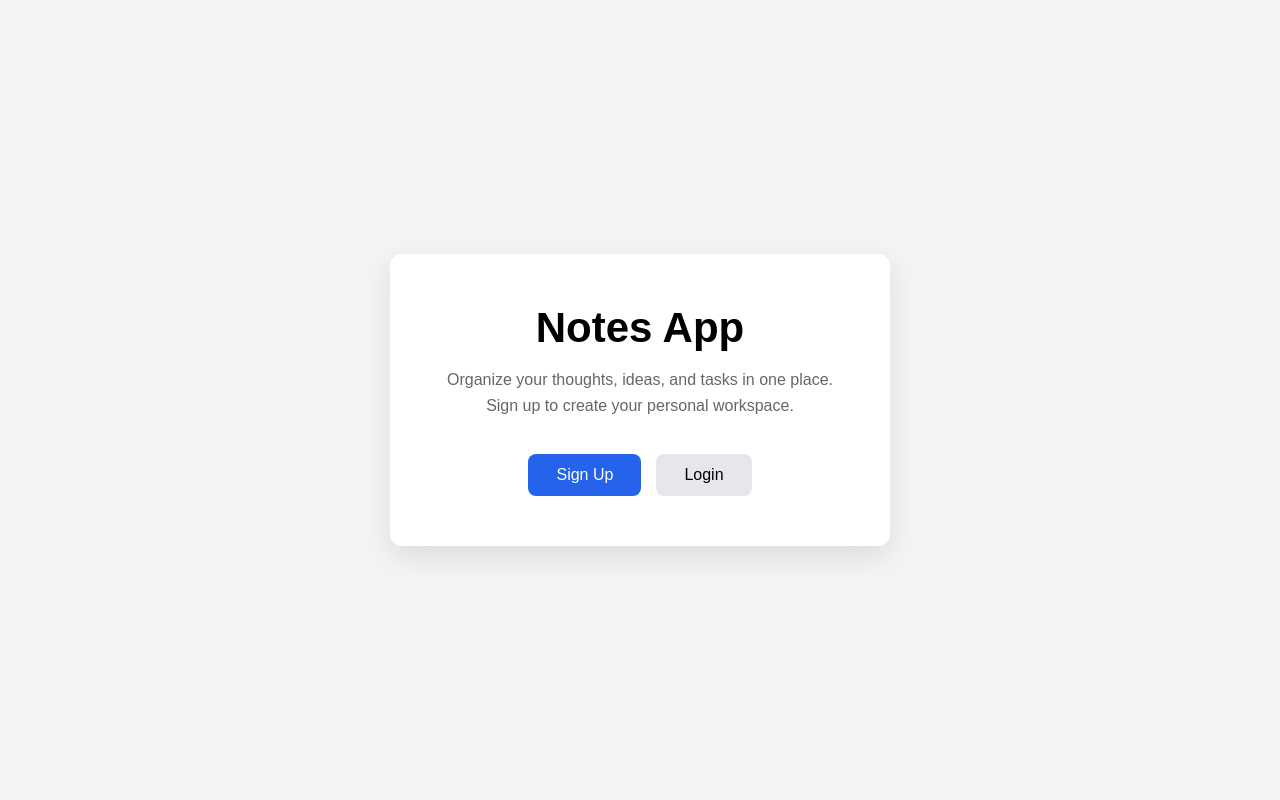
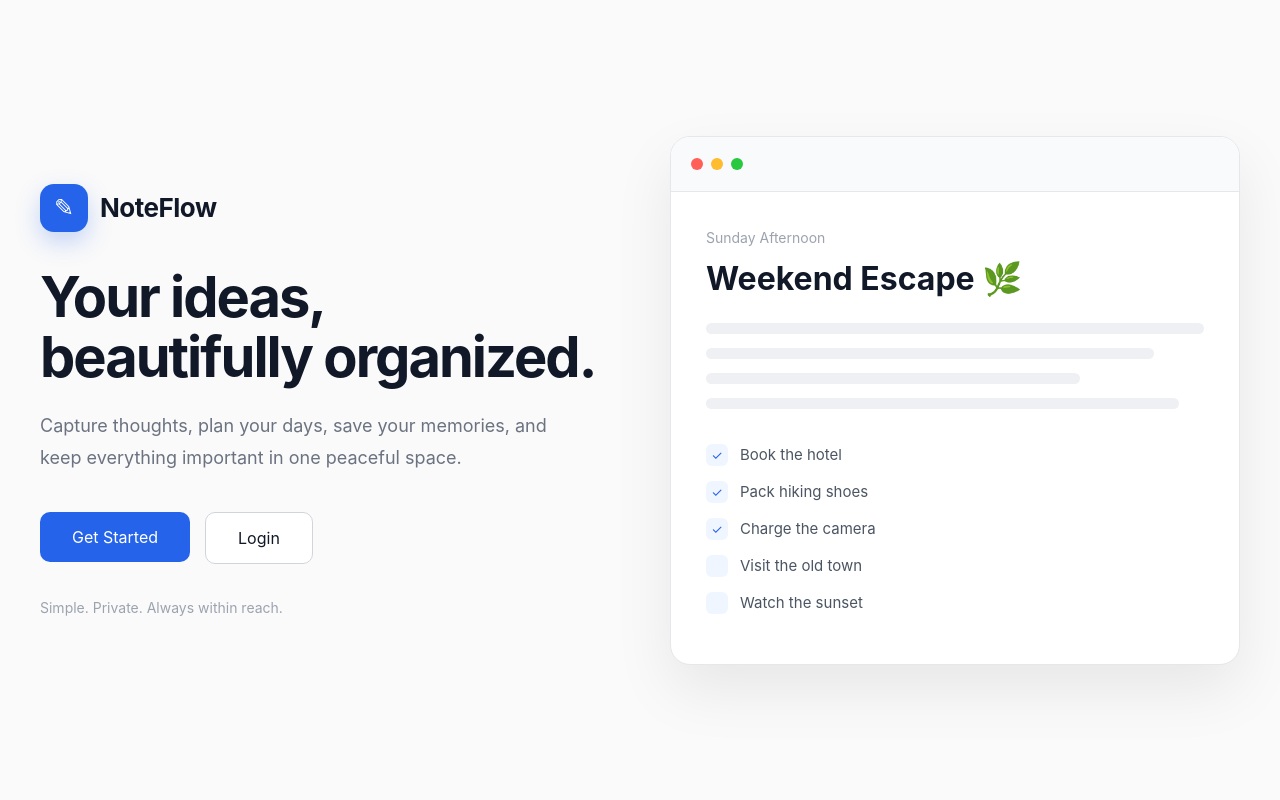
Before and after one commit to Kidus-Nesibu/notes-app, a Django app: page / in a window 1280 px wide. Run offline with Django 5.2, Linux system fonts and the light colour scheme.

Commit message:
updated landing page desing

```diff
--- a/templates/landing.html
+++ b/templates/landing.html
@@ -1,109 +1,673 @@
 <!DOCTYPE html>
 <html lang="en">
+
 <head>
+
 <meta charset="UTF-8">
 <meta name="viewport" content="width=device-width, initial-scale=1.0">
-<title>Notes App</title>
+
+<title>NoteFlow</title>
 
 <style>
+
 *{
     margin:0;
     padding:0;
     box-sizing:border-box;
-    font-family:Arial, Helvetica, sans-serif;
+    font-family:Inter, Arial, Helvetica, sans-serif;
 }
 
 body{
-    background:#f4f4f4;
+
+    background:#fafafa;
+    color:#111827;
+
+    min-height:100vh;
+
     display:flex;
     justify-content:center;
     align-items:center;
-    height:100vh;
+
+    padding:20px;
+
 }
 
+
+/* MAIN LAYOUT */
+
 .container{
-    background:white;
-    padding:50px;
-    border-radius:12px;
-    width:500px;
-    text-align:center;
-    box-shadow:0 10px 30px rgba(0,0,0,.1);
+
+    width:1200px;
+    max-width:100%;
+
+    display:grid;
+
+    grid-template-columns:1fr 1fr;
+
+    gap:60px;
+
+    align-items:center;
+
 }
 
-h1{
-    font-size:42px;
-    margin-bottom:15px;
+
+
+/* BRAND */
+
+.brand{
+
+    display:flex;
+    align-items:center;
+
+    gap:12px;
+
+    margin-bottom:35px;
+
 }
 
-p{
-    color:#666;
-    margin-bottom:35px;
-    line-height:1.6;
+
+.logo{
+
+    width:48px;
+    height:48px;
+
+    background:#2563eb;
+
+    color:white;
+
+    border-radius:14px;
+
+    display:flex;
+    justify-content:center;
+    align-items:center;
+
+    font-size:24px;
+
+    box-shadow:
+    0 10px 25px rgba(37,99,235,.25);
+
 }
 
-.buttons{
-    display:flex;
-    justify-content:center;
-    gap:15px;
+
+.brand span{
+
+    font-size:26px;
+
+    font-weight:700;
+
+    letter-spacing:-.5px;
+
 }
 
-a{
-    text-decoration:none;
+
+
+/* HERO TEXT */
+
+
+.left h1{
+
+    font-size:56px;
+
+    line-height:1.08;
+
+    letter-spacing:-2px;
+
+    margin-bottom:22px;
+
 }
 
-button{
-    padding:12px 28px;
-    border:none;
-    border-radius:8px;
-    cursor:pointer;
-    font-size:16px;
-    transition:.2s;
+
+.left p{
+
+    max-width:520px;
+
+    font-size:18px;
+
+    line-height:1.8;
+
+    color:#6b7280;
+
+    margin-bottom:38px;
+
 }
 
-.signup{
-    background:#2563eb;
-    color:white;
+
+
+/* BUTTONS */
+
+
+.buttons{
+
+    display:flex;
+
+    gap:15px;
+
 }
 
-.login{
-    background:#e5e7eb;
+
+a{
+
+    text-decoration:none;
+
 }
 
-button:hover{
+
+button{
+
+    padding:15px 32px;
+
+    border-radius:10px;
+
+    font-size:16px;
+
+    cursor:pointer;
+
+    transition:.25s;
+
+}
+
+
+
+.primary{
+
+    background:#2563eb;
+
+    color:white;
+
+    border:none;
+
+}
+
+
+
+.primary:hover{
+
+    background:#1d4ed8;
+
     transform:translateY(-2px);
+
 }
+
+
+
+.secondary{
+
+    background:white;
+
+    border:1px solid #d1d5db;
+
+    color:#111827;
+
+}
+
+
+
+.secondary:hover{
+
+    background:#f3f4f6;
+
+    transform:translateY(-2px);
+
+}
+
+
+/* FOOTER */
+
+
+.footer{
+
+    margin-top:35px;
+
+    color:#9ca3af;
+
+    font-size:14px;
+
+}
+
+
+/* DOCUMENT PREVIEW */
+
+
+.preview{
+
+    background:white;
+
+    border-radius:20px;
+
+    border:1px solid #e5e7eb;
+
+    overflow:hidden;
+
+    box-shadow:
+    0 25px 60px rgba(0,0,0,.08);
+
+}
+
+
+
+.toolbar{
+
+    height:55px;
+
+    background:#f9fafb;
+
+    border-bottom:1px solid #e5e7eb;
+
+    display:flex;
+
+    align-items:center;
+
+    padding-left:20px;
+
+    gap:8px;
+
+}
+
+
+.dot{
+
+    width:12px;
+
+    height:12px;
+
+    border-radius:50%;
+
+}
+
+
+.red{
+
+    background:#ff5f57;
+
+}
+
+
+.yellow{
+
+    background:#febc2e;
+
+}
+
+
+.green{
+
+    background:#28c840;
+
+}
+
+
+.document{
+
+    padding:35px;
+
+}
+
+
+.document small{
+
+    color:#9ca3af;
+
+    font-size:14px;
+
+}
+
+
+.document h2{
+
+    font-size:32px;
+
+    margin-top:12px;
+
+    margin-bottom:25px;
+
+}
+
+
+.line{
+
+    height:11px;
+
+    background:#eef0f3;
+
+    border-radius:20px;
+
+    margin-bottom:14px;
+
+}
+
+
+.line:nth-child(3){
+
+    width:100%;
+
+}
+
+
+.line:nth-child(4){
+
+    width:90%;
+
+}
+
+
+.line:nth-child(5){
+
+    width:75%;
+
+}
+
+
+.line:nth-child(6){
+
+    width:95%;
+
+}
+
+
+.section{
+
+    margin-top:35px;
+
+}
+
+
+.item{
+
+    display:flex;
+
+    align-items:center;
+
+    gap:12px;
+
+    margin-bottom:15px;
+
+    color:#4b5563;
+
+    font-size:15px;
+
+}
+
+
+.check{
+
+    width:22px;
+
+    height:22px;
+
+    border-radius:6px;
+
+    background:#eff6ff;
+
+    display:flex;
+
+    justify-content:center;
+
+    align-items:center;
+
+    color:#2563eb;
+
+    font-size:13px;
+
+}
+
+
+/* RESPONSIVE */
+
+@media(max-width:950px){
+
+    body{
+
+        padding:30px;
+
+    }
+
+
+    .container{
+
+        grid-template-columns:1fr;
+
+        text-align:center;
+
+        gap:40px;
+
+    }
+
+
+    .brand{
+
+        justify-content:center;
+
+    }
+
+
+    .left p{
+
+        margin-left:auto;
+
+        margin-right:auto;
+
+    }
+
+
+    .buttons{
+
+        justify-content:center;
+
+    }
+
+
+}
+
+
+
 </style>
 
 </head>
 
+
 <body>
+
 
 <div class="container">
 
-    <h1>Notes App</h1>
+
+<div class="left">
+
+
+<div class="brand">
+
+    <div class="logo">
+        ✎
+    </div>
+
+    <span>
+        NoteFlow
+    </span>
+
+</div>
+
+
+
+<h1>
+    Your ideas,<br>
+    beautifully organized.
+</h1>
+
+
 
 <p>
-        Organize your thoughts, ideas, and tasks in one place.
-        Sign up to create your personal workspace.
+
+Capture thoughts, plan your days, save your memories,
+and keep everything important in one peaceful space.
+
 </p>
+
+
 
 <div class="buttons">
 
+
 <a href="{% url 'signup' %}">
-            <button class="signup">
-                Sign Up
+
+<button class="primary">
+
+Get Started
+
 </button>
+
 </a>
 
+
+
 <a href="{% url 'login' %}">
-            <button class="login">
+
+<button class="secondary">
+
 Login
+
 </button>
+
 </a>
+
 
 </div>
 
+
+
+<div class="footer">
+
+Simple. Private. Always within reach.
+
 </div>
 
+
+
+</div>
+
+
+
+
+
+<div class="preview">
+
+
+
+<div class="toolbar">
+
+<div class="dot red"></div>
+
+<div class="dot yellow"></div>
+
+<div class="dot green"></div>
+
+</div>
+
+
+
+
+
+<div class="document">
+
+
+<small>
+Sunday Afternoon
+</small>
+
+
+
+<h2>
+Weekend Escape 🌿
+</h2>
+
+
+
+<div class="line"></div>
+
+<div class="line"></div>
+
+<div class="line"></div>
+
+<div class="line"></div>
+
+
+
+
+
+<div class="section">
+
+
+<div class="item">
+
+<div class="check">
+✓
+</div>
+
+Book the hotel
+
+</div>
+
+
+
+<div class="item">
+
+<div class="check">
+✓
+</div>
+
+Pack hiking shoes
+
+</div>
+
+
+
+<div class="item">
+
+<div class="check">
+✓
+</div>
+
+Charge the camera
+
+</div>
+
+
+
+<div class="item">
+
+<div class="check">
+</div>
+
+Visit the old town
+
+</div>
+
+
+
+<div class="item">
+
+<div class="check">
+</div>
+
+Watch the sunset
+
+</div>
+
+
+
+</div>
+
+
+
+</div>
+
+
+</div>
+
+
+
+</div>
+
+
 </body>
+
 </html>
```
Lines whose indentation alone changed are shown as unchanged.
